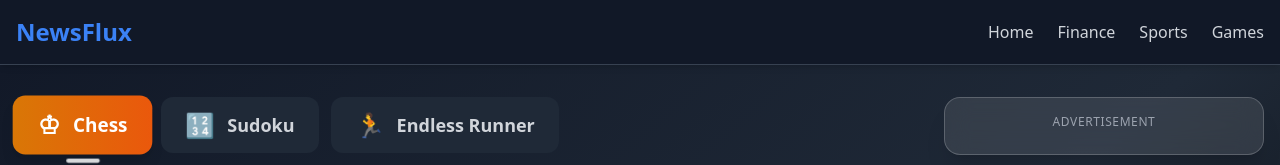
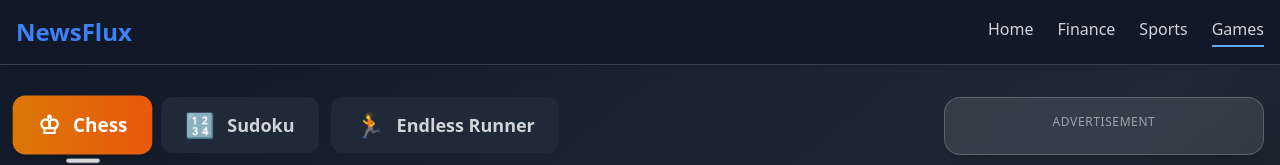
Before and after one commit to benlexlee/newsflux, a Next.js app: page /games in a window 1280 px wide. Shown: the top 165 px of the page. Built offline with nearby package versions, Linux system fonts and the light colour scheme.

Commit message:
add Games link to navigation menu

```diff
--- a/components/layout/Header.js
+++ b/components/layout/Header.js
@@ -1,6 +1,9 @@
 import Link from 'next/link';
+import { useRouter } from 'next/router';
 
 export default function Header() {
+  const router = useRouter();
+
   const navItems = [
     { name: 'Home', path: '/' },
     { name: 'Finance', path: '/?category=finance' },
@@ -20,12 +23,31 @@ export default function Header() {
               <Link
                 key={item.path}
                 href={item.path}
-                className="text-gray-300 hover:text-blue-400 transition"
+                className={`text-gray-300 hover:text-blue-400 transition ${
+                  router.pathname === item.path || (item.path.includes('category') && router.asPath.includes(item.path.split('?')[1]))
+                    ? 'text-blue-400 border-b-2 border-blue-400 pb-1'
+                    : ''
+                }`}
               >
                 {item.name}
               </Link>
             ))}
           </nav>
+          {/* Mobile menu button - shows on small screens */}
+          <div className="md:hidden">
+            <details className="dropdown">
+              <summary className="btn btn-ghost text-white text-2xl">☰</summary>
+              <ul className="absolute right-0 mt-2 bg-gray-800 rounded-lg shadow-lg z-50 w-40">
+                {navItems.map((item) => (
+                  <li key={item.path}>
+                    <Link href={item.path} className="block px-4 py-2 text-gray-300 hover:bg-gray-700 hover:text-white">
+                      {item.name}
+                    </Link>
+                  </li>
+                ))}
+              </ul>
+            </details>
+          </div>
         </div>
       </div>
     </header>
```
